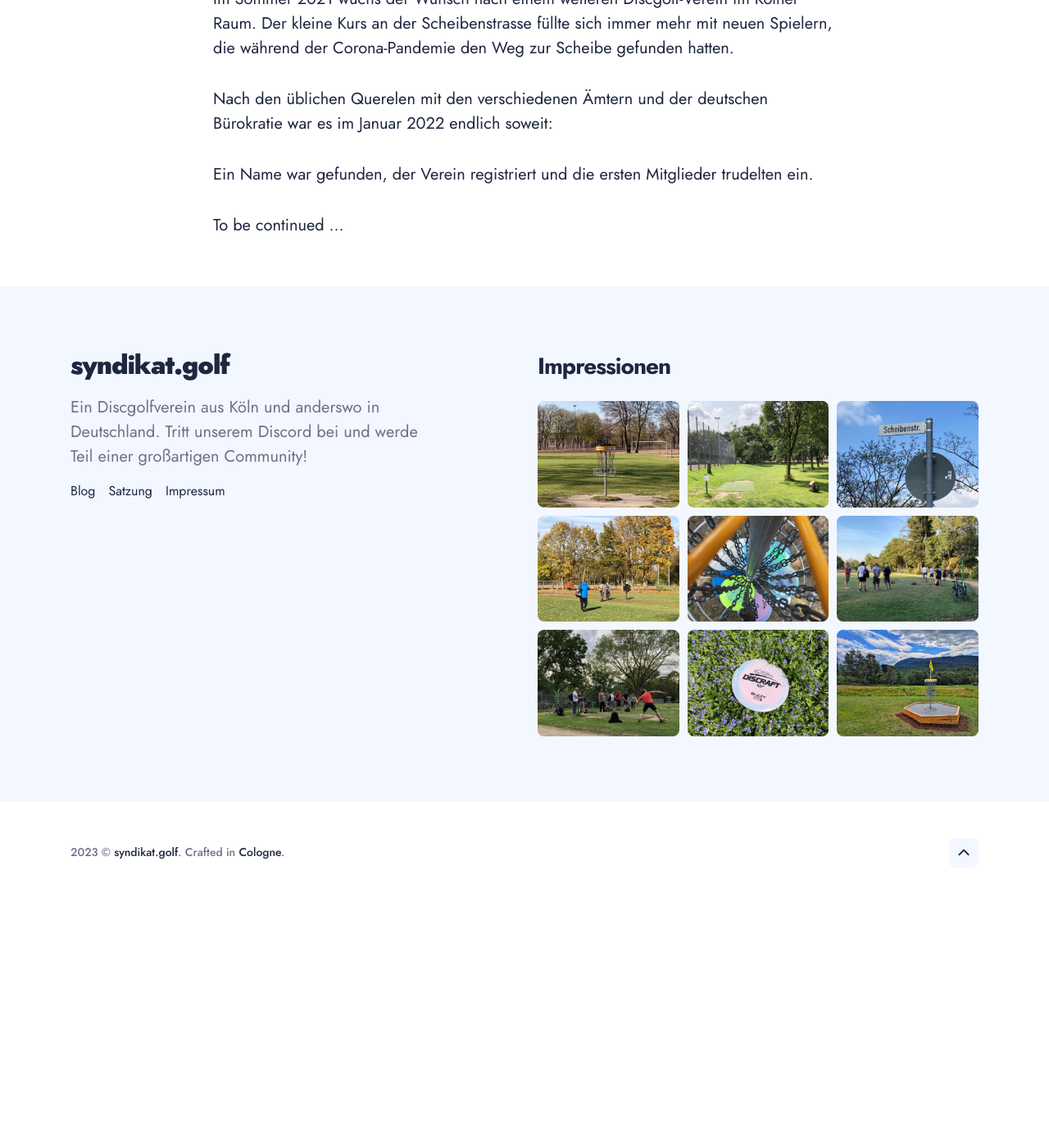
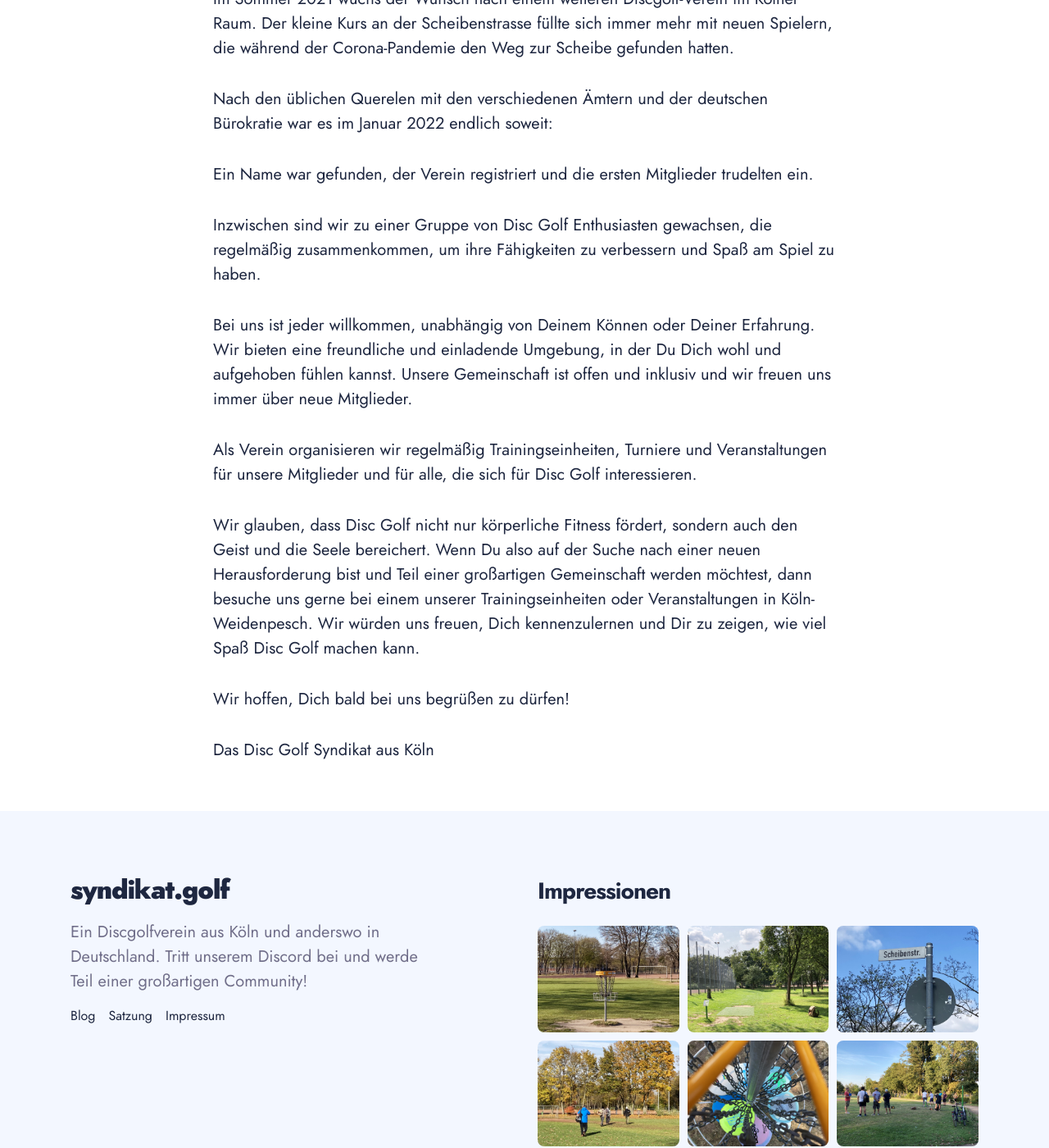
Before and after one commit to maxgreive/syndikat-web, a Jekyll site: the page built from about.md, in a window 1280 px wide and 1400 px high, scrolled down 911 px. Shown: the whole window at 82% size. Built offline with Jekyll 4.4.1, drawn with Linux system fonts in a browser that asks for light colours; some web fonts are replaced; before the commit the page ends 2013 px from its top, so only the background shows below that.

Commit message:
update 'about' text

```diff
--- a/about.md
+++ b/about.md
@@ -11,4 +11,14 @@ Nach den üblichen Querelen mit den verschiedenen Ämtern und der deutschen Bür
 
 Ein Name war gefunden, der Verein registriert und die ersten Mitglieder trudelten ein.
 
-To be continued …
+ Inzwischen sind wir zu einer Gruppe von Disc Golf Enthusiasten gewachsen, die regelmäßig zusammenkommen, um ihre Fähigkeiten zu verbessern und Spaß am Spiel zu haben.
+
+Bei uns ist jeder willkommen, unabhängig von Deinem Können oder Deiner Erfahrung. Wir bieten eine freundliche und einladende Umgebung, in der Du Dich wohl und aufgehoben fühlen kannst. Unsere Gemeinschaft ist offen und inklusiv und wir freuen uns immer über neue Mitglieder.
+
+Als Verein organisieren wir regelmäßig Trainingseinheiten, Turniere und Veranstaltungen für unsere Mitglieder und für alle, die sich für Disc Golf interessieren.
+
+Wir glauben, dass Disc Golf nicht nur körperliche Fitness fördert, sondern auch den Geist und die Seele bereichert. Wenn Du also auf der Suche nach einer neuen Herausforderung bist und Teil einer großartigen Gemeinschaft werden möchtest, dann besuche uns gerne bei einem unserer Trainingseinheiten oder Veranstaltungen in Köln-Weidenpesch. Wir würden uns freuen, Dich kennenzulernen und Dir zu zeigen, wie viel Spaß Disc Golf machen kann.
+
+Wir hoffen, Dich bald bei uns begrüßen zu dürfen!
+
+Das Disc Golf Syndikat aus Köln
```
